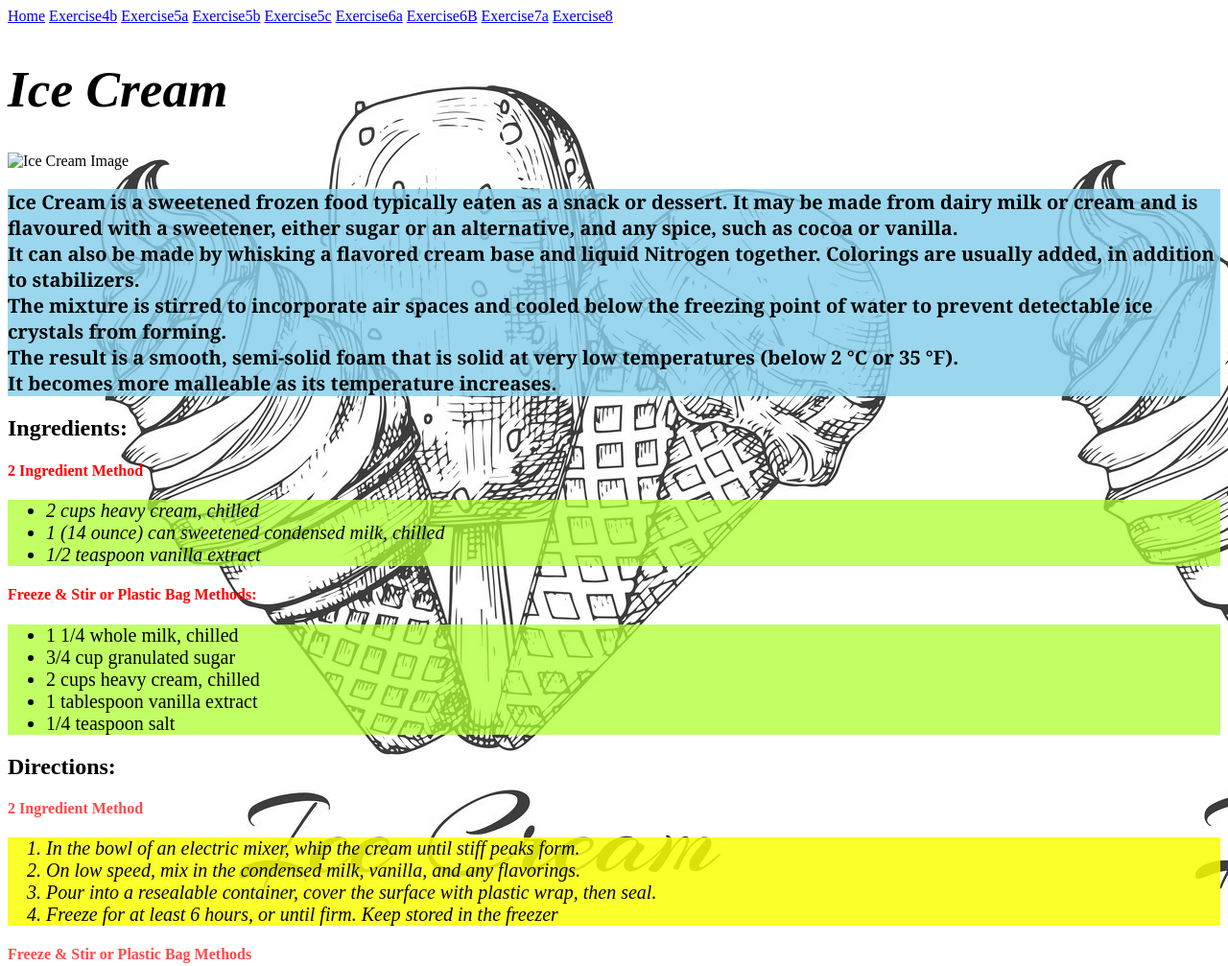
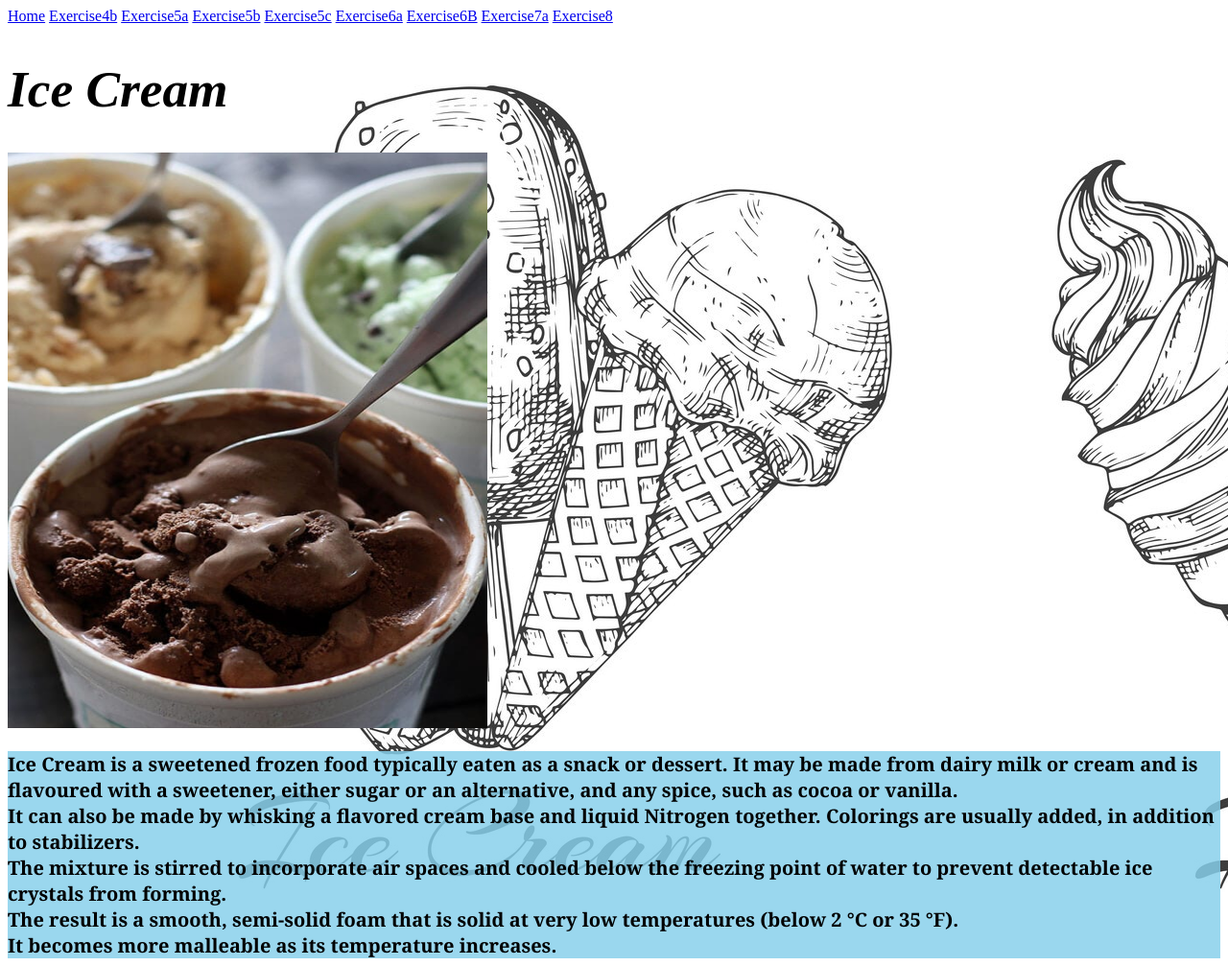
Before and after one commit to 20145255-Walcien/MidtermLabActivity2-Walcien-Jysher, a plain HTML site: page Exercise5c.html in a window 1280 px wide. Shown: the top 1007 px of the page at 96% size. Drawn offline with Linux system fonts and the light colour scheme.

Commit message:
Add files via upload

```diff
--- a/Exercise5c.html
+++ b/Exercise5c.html
@@ -16,7 +16,7 @@
     <a href="exercise8.html">Exercise8</a>
 </div>
     <h1 style="font-size: 40pt;"><i>Ice Cream</i></h1>
-    <img src="LabActivity3/ice-cream.jpg" alt="Ice Cream Image" style="width: 500px;height: 600px;">
+    <img src="images/ice-cream.jpg" alt="Ice Cream Image" style="width: 500px;height: 600px;">
     <p style="background-color: rgba(135, 207, 235, 0.835); font-family: Georgia, 'Times New Roman', Times, serif; font-size: 15pt;"><b>
         Ice Cream is a sweetened frozen food typically eaten as a snack or dessert.
         It may be made from dairy milk or cream and is flavoured with a sweetener, either sugar or an alternative, and any spice, such as cocoa or vanilla. <br>
```
Also changed, not shown: Exercise5b.html (line endings or trailing spaces).
